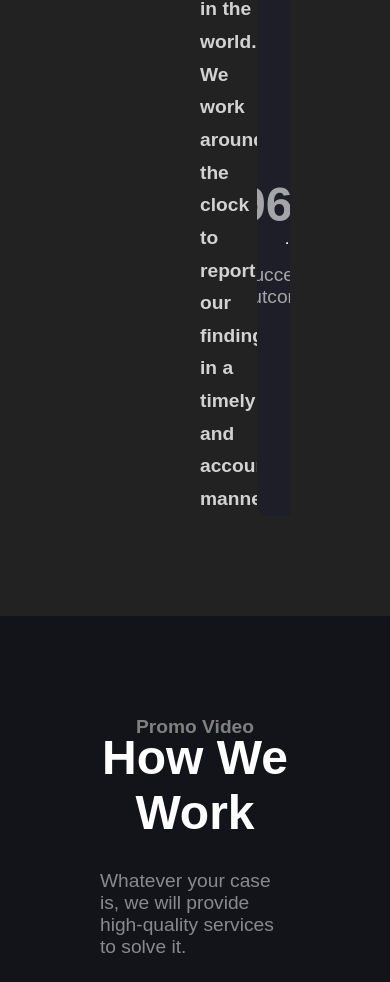
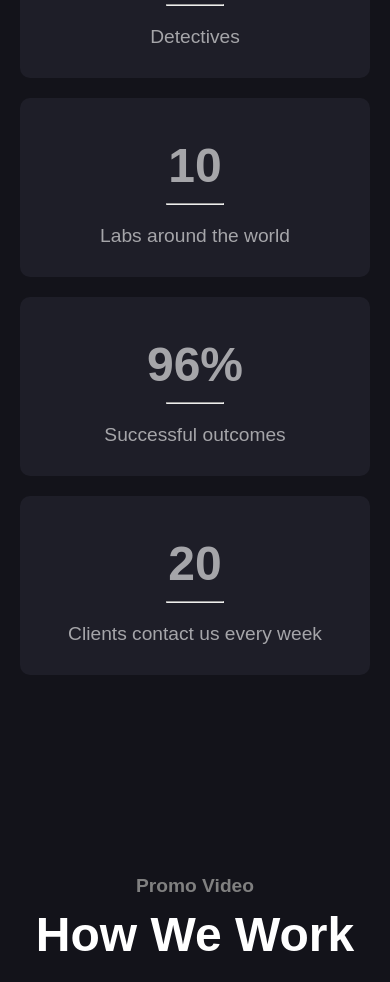
Before and after one commit to Trend20/Detective-Agency, a React (Create React App) app: page / in a window 390 px wide. Shown: the part 6118-7100 px from the top of the page. Built offline with nearby package versions, Linux system fonts and the light colour scheme; a web font is replaced by a local one.

Commit message:
responsive code

```diff
--- a/src/components/Partners/Partners.css
+++ b/src/components/Partners/Partners.css
@@ -87,3 +87,101 @@
 .partners-stats:nth-child(2){
   flex: 6;
 }
+
+
+/* responsive */
+@media (max-width: 468px){
+  .partners{
+    display: flex;
+    width: 100%;
+    padding: 100px 20px;
+    flex-direction: column;
+    background-color: #13131a !important;
+    height: auto;
+  }
+
+  .partners-description{
+    display: flex;
+    flex-direction: column;
+    width: 100%;
+    margin-left: 0px;
+    background-color: transparent;
+  }
+
+  .partners-description p{
+    font-size: 1.2rem;
+    background-color: transparent;
+  }
+
+  .partners-description h1{
+    font-size: 2.5rem;
+    margin-top: 10px;
+    background-color: transparent;
+  }
+
+  #mission{
+    font-size: 1.1rem !important;
+    color: #fff;
+    opacity: .7;
+    margin-top: 30px;
+    line-height: 1.8;
+    font-weight: 300;
+    width: 100%;
+  }
+
+  #mission strong{
+    font-weight: 500;
+    background-color: transparent;
+    color: #6bf;
+  }
+
+  .partners-stats{
+    display: flex;
+    flex-direction: column;
+    width: 100%;
+    margin-top: 50px;
+    background-color: transparent;
+  }
+
+  .stat{
+    display: flex;
+    flex-direction: column;
+    width: 100%;
+    background-color: #1e1e28;
+    justify-content: center;
+    align-items: center;
+    padding: 30px;
+    border-radius: 10px;
+  }
+
+
+  .stat h3{
+    font-size: 1rem;
+    color: #fff !important;
+    opacity: 1;
+    opacity: .6;
+    margin-top: 10px;
+    font-size: 3rem;
+    background-color: transparent !important;
+  }
+
+  .stat hr{
+    width: 20%;
+    margin-top: 10px;
+    color: #6bf !important;
+  }
+
+
+  .stat p{
+    font-size: .8rem;
+    font-weight: 300;
+    color: #fff;
+    opacity: .6;
+    margin-top: 20px;
+    background-color: transparent !important;
+  }
+
+  .partners-stats:nth-child(2){
+    flex: 6;
+  }
+}
--- a/src/components/Promo/Promo.css
+++ b/src/components/Promo/Promo.css
@@ -64,3 +64,92 @@
   top: 300px;
   left: 600px;
 }
+
+/* responsive */
+
+@media (max-width: 468px){
+  .promo{
+    display: flex;
+    flex-direction: column;
+    justify-content: center;
+    align-items: center;
+    background:#13131a !important;
+    padding: 100px 20px;
+    width: 100%;
+    height: auto;
+  }
+
+  .promo p{
+    font-size: 2rem;
+    display: flex;
+    text-align: center;
+    justify-content: center;
+    align-items: center;
+    width: 100%;
+    background-color: transparent;
+  }
+
+  .promo h1{
+    display: flex;
+    text-align: center;
+    background-color: transparent;
+    justify-content: center;
+    align-items: center;
+    margin-top: 10px;
+    font-size: 3rem;
+    width: 100%;
+  }
+
+  .promo span{
+    color: #fff !important;
+    opacity: .5;
+    font-size: 1.2rem;
+    font-weight: 300;
+    margin-top: 20px;
+    display: flex;
+    align-items: center;
+    justify-content: center;
+    text-align: center;
+    width: 100%;
+    line-height: 1.8;
+  }
+
+  .showcase{
+    display: flex;
+    position: relative;
+    flex-direction: column;
+    background-color: transparent;
+    margin-top: 50px;
+    height: 700px;
+    align-items: center;
+    justify-content: center;
+    overflow: hidden;
+    width: 100%;
+  }
+
+  .showcase img{
+    display: flex;
+    max-width: 100%;
+    height: 100%;
+    justify-content: center;
+    align-items: center;
+    object-fit: cover;
+    object-position: center;
+  }
+
+  #main-promo{
+    position: relative;
+    border-radius: 10px;
+    background-color: transparent;
+  }
+
+  #play{
+    display: flex;
+    background-color: transparent;
+    max-width: 7%;
+    cursor: pointer;
+    position: absolute;
+    top: 300px;
+    left: 600px;
+  }
+}
```
